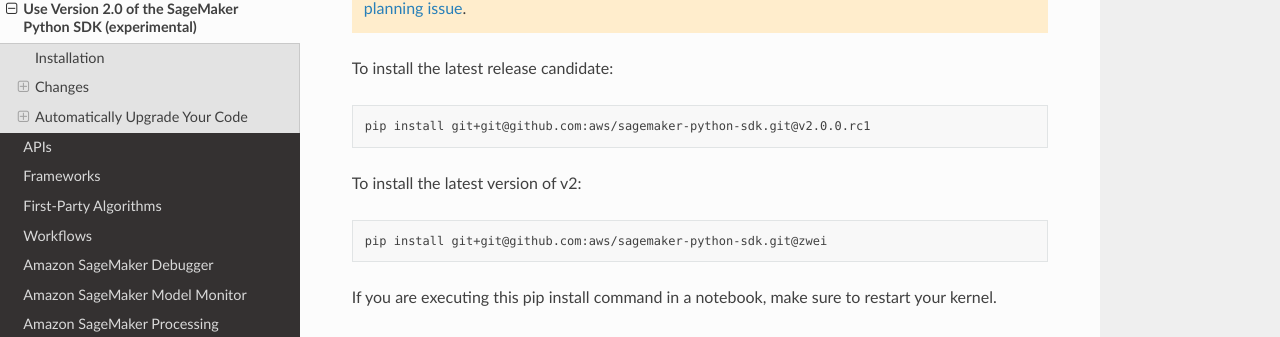
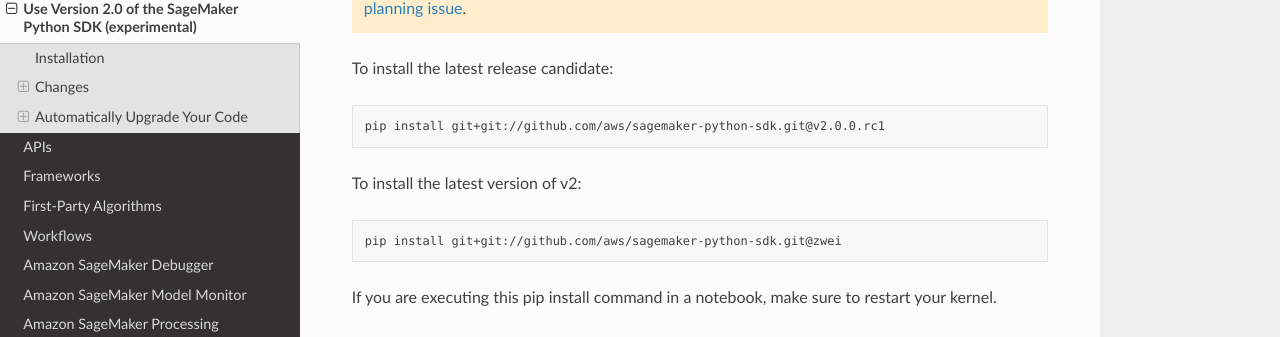
Before and after one commit to Evan-W-ang/sagemaker-python-sdk, a Sphinx documentation site: the page built from doc/v2.rst, in a window 1280 px wide and 900 px high, scrolled down 1004 px. Shown: the part 141-478 px from the top of the window. Built offline with Sphinx 7.4.7 and the Read the Docs theme 2.0.0, drawn with Linux system fonts in a browser that asks for light colours.

```diff
--- a/doc/v2.rst
+++ b/doc/v2.rst
@@ -21,13 +21,13 @@ To install the latest release candidate:
 
 .. code:: bash
 
-    pip install git+git@github.com:aws/sagemaker-python-sdk.git@v2.0.0.rc1
+    pip install git+git://github.com/aws/sagemaker-python-sdk.git@v2.0.0.rc1
 
 To install the latest version of v2:
 
 .. code:: bash
 
-    pip install git+git@github.com:aws/sagemaker-python-sdk.git@zwei
+    pip install git+git://github.com/aws/sagemaker-python-sdk.git@zwei
 
 If you are executing this pip install command in a notebook, make sure to restart your kernel.
 
```
